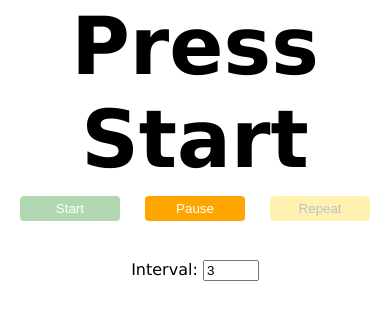
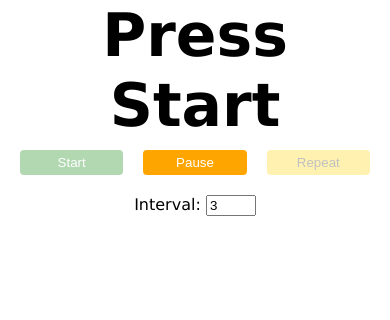
Before and after one commit to sshmyg/sshmyg.github.io, a plain HTML site: page index.html in a window 390 px wide. Both pictures are taken after a click on the button "Start". Drawn offline with Linux system fonts and the light colour scheme.

Commit message:
fix: css and add audio tag

```diff
--- a/index.html
+++ b/index.html
@@ -8,6 +8,8 @@
   <body>
     <div class="main">
       <h1 id="number">Press Start</h1>
+
+      <div class="l-buttons">
         <button type="button" id="start" class="c-button">Start</button>
         <button
           type="button"
@@ -25,26 +27,47 @@
         >
           Repeat
         </button>
-      <br />
-      <br />
+      </div>
+
       <div id="history"></div>
 
       Interval:
-      <input type="number" value="3" min="2" max="10" id="input-interval" />
+      <input
+        type="number"
+        value="3"
+        min="2"
+        max="10"
+        id="input-interval"
+        class="c-input"
+      />
+      <audio src="" id="audio" class="c-audio"></audio>
     </div>
     <style>
+      * {
+        box-sizing: border-box;
+      }
+
       body {
         margin: 0;
         font-family: Verdana, Geneva, Tahoma, sans-serif;
       }
+
       .main {
         text-align: center;
+        width: 30%;
+        margin: 0 auto;
       }
 
       #number {
-        font-size: 80px;
+        font-size: 60px;
         text-align: center;
         margin: 0 0 10px;
+      }
+
+      .l-buttons {
+        display: grid;
+        grid-template-columns: repeat(3, 1fr);
+        grid-column-gap: 20px;
       }
 
       .c-button {
@@ -57,8 +80,8 @@
         cursor: pointer;
         outline-color: blueviolet;
         border-radius: 4px;
-        width: 100px;
-        margin: 0 10px;
+        width: 100%;
+        margin: 0;
       }
 
       .c-button.c-button__pause {
@@ -75,12 +98,15 @@
         cursor: not-allowed;
       }
 
+      .c-input {
+        width: 50px;
+      }
+
       #history {
         display: grid;
         grid-template-columns: repeat(10, 1fr);
         grid-row-gap: 20px;
-        width: 30%;
-        margin: 0 auto 20px;
+        margin-bottom: 20px;
         justify-content: center;
       }
 
@@ -97,6 +123,20 @@
         font-size: 80%;
         margin: 0 auto;
       }
+
+      .c-audio {
+        opacity: 0;
+        position: absolute;
+        left: 0;
+        bottom: 0;
+      }
+
+      @media screen and (max-width: 768px) {
+        .main {
+          width: 100%;
+          padding: 0 20px;
+        }
+      }
     </style>
     <script>
       let intervalId;
@@ -108,12 +148,12 @@
       const repeatEl = document.getElementById('repeat');
       const historyEl = document.getElementById('history');
       const inputIntervalEl = document.getElementById('input-interval');
+      const audioEl = document.getElementById('audio');
 
       const createNumbers = () =>
         Array.from(Array(length), (_, i) => i + 1).sort(
           () => Math.random() - 0.5
         );
-      const audio = new Audio();
 
       let numbersList = createNumbers();
       let history = [];
@@ -132,7 +172,7 @@
       };
 
       const play = (number) => {
-        audio.src = `./sounds/${number}.mp3`;
+        audioEl.src = `./sounds/${number}.mp3`;
 
         audio.play();
       };
```
Lines whose indentation alone changed are shown as unchanged.
